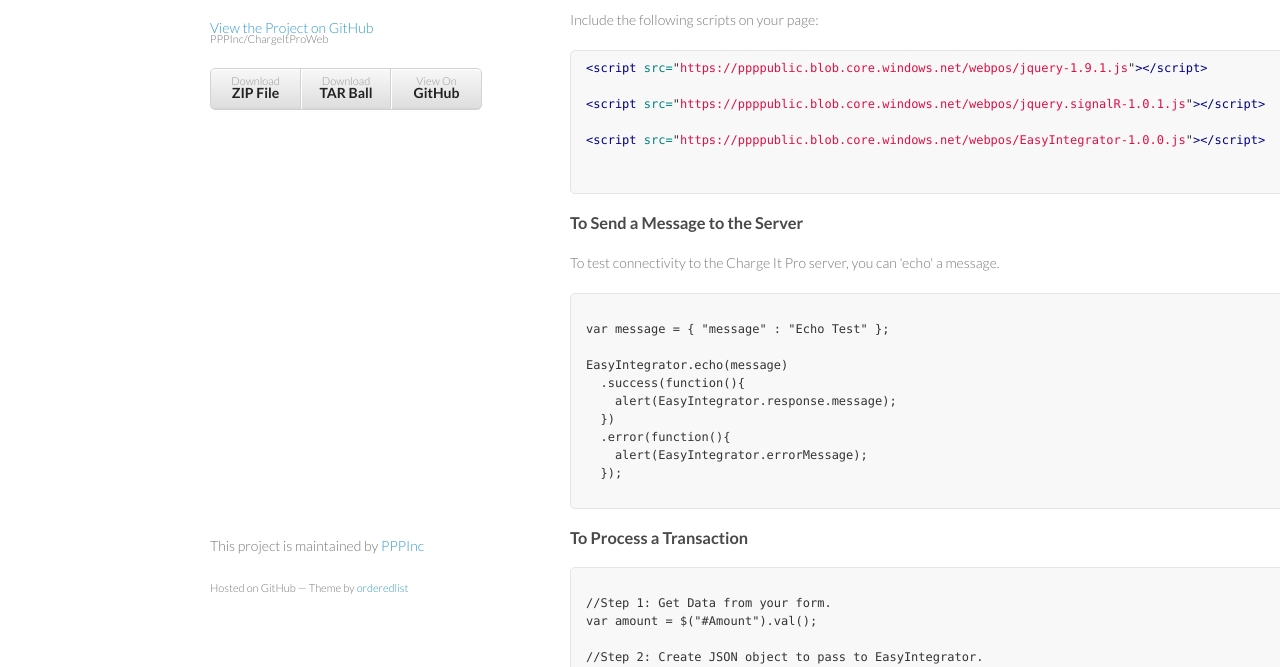
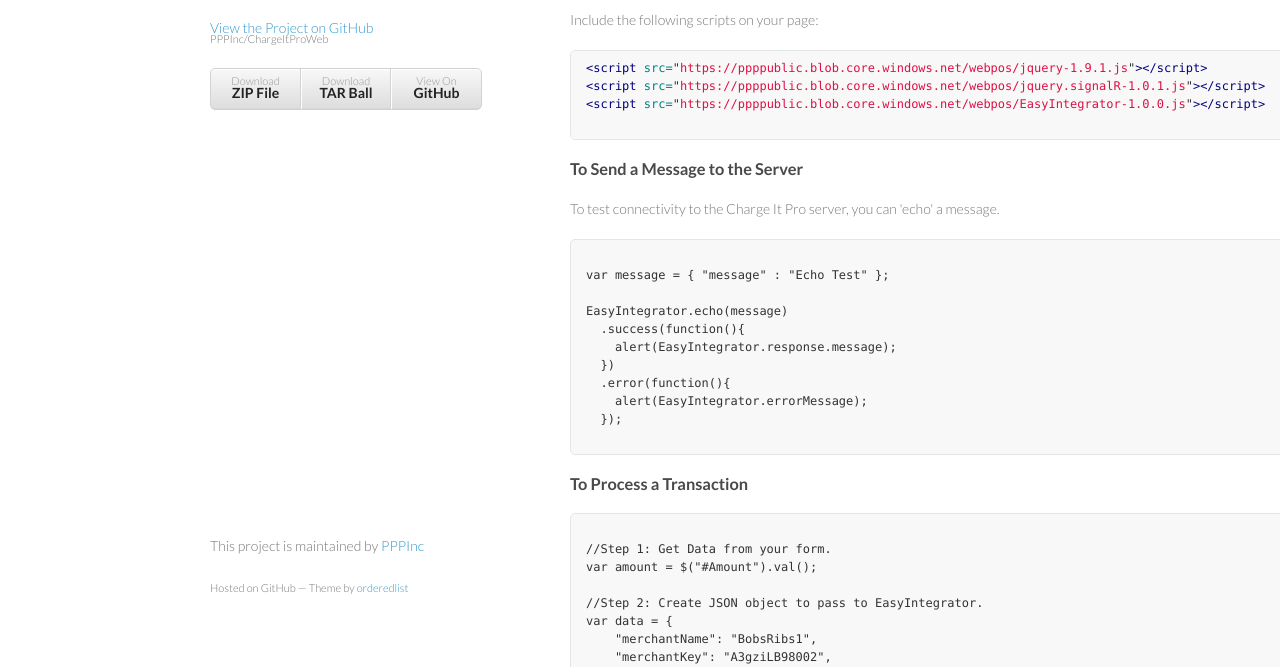
Before and after one commit to PPPInc/ChargeItProWeb, a plain HTML site: page index.html in a window 1280 px wide. Shown: the part 133-800 px from the top of the page. Drawn offline with Linux system fonts and the light colour scheme.

Commit message:
Update index.html

```diff
--- a/index.html
+++ b/index.html
@@ -36,9 +36,9 @@ To get started using Easy Integrator:
 <p>Include the following scripts on your page: </p>
 <div class="highlight">
   <pre>
-<span class='nt'>&lt;script</span> <span class='na'>src=</span>"<span class='s'>https://ppppublic.blob.core.windows.net/webpos/jquery-1.9.1.js</span>"<span class='nt'>&gt;&lt;/script&gt;</span> <br/>
-<span class='nt'>&lt;script</span> <span class='na'>src=</span>"<span class='s'>https://ppppublic.blob.core.windows.net/webpos/jquery.signalR-1.0.1.js</span>"<span class='nt'>&gt;&lt;/script&gt;</span> <br/>
-<span class='nt'>&lt;script</span> <span class='na'>src=</span>"<span class='s'>https://ppppublic.blob.core.windows.net/webpos/EasyIntegrator-1.0.0.js</span>"<span class='nt'>&gt;&lt;/script&gt;</span> <br/>
+<span class='nt'>&lt;script</span> <span class='na'>src=</span>"<span class='s'>https://ppppublic.blob.core.windows.net/webpos/jquery-1.9.1.js</span>"<span class='nt'>&gt;&lt;/script&gt;</span>
+<span class='nt'>&lt;script</span> <span class='na'>src=</span>"<span class='s'>https://ppppublic.blob.core.windows.net/webpos/jquery.signalR-1.0.1.js</span>"<span class='nt'>&gt;&lt;/script&gt;</span>
+<span class='nt'>&lt;script</span> <span class='na'>src=</span>"<span class='s'>https://ppppublic.blob.core.windows.net/webpos/EasyIntegrator-1.0.0.js</span>"<span class='nt'>&gt;&lt;/script&gt;</span>
   </pre>
 </div>
 <h3>To Send a Message to the Server</h3>
```
